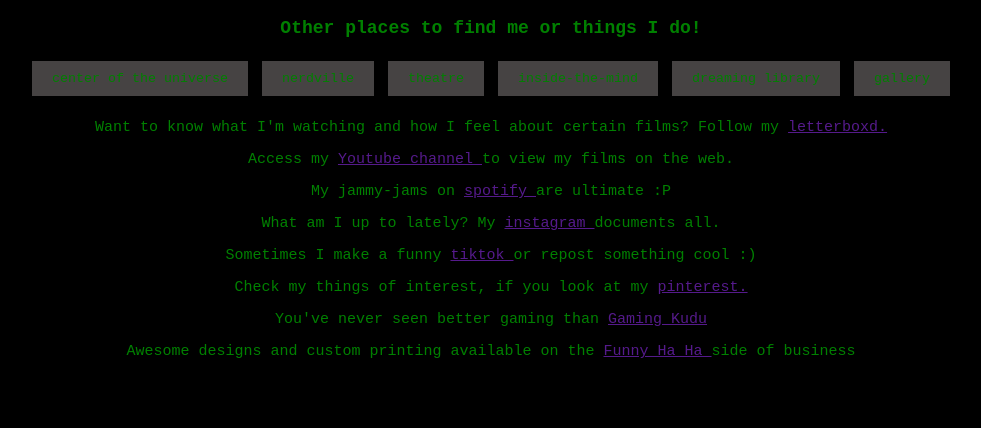
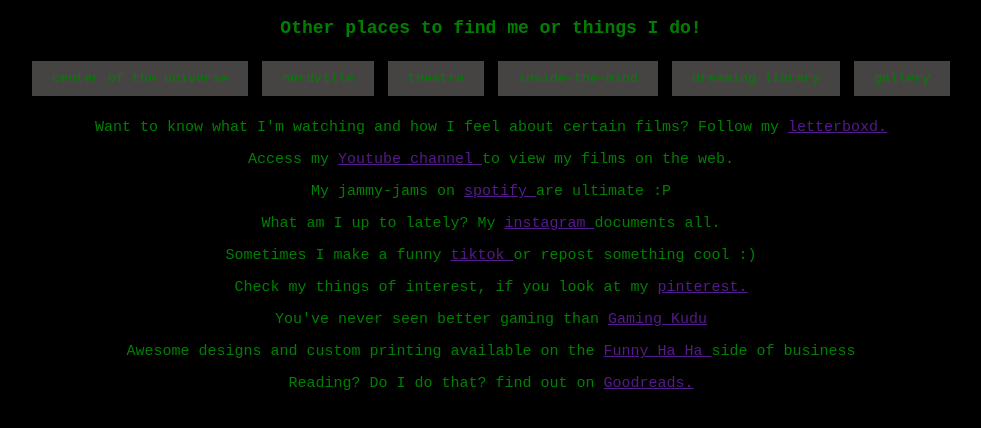
Before and after one commit to moose-does-things/moose.world, a plain HTML site: page othermes.html in a window 1280 px wide. Shown: the part 48-476 px from the top of the page, without its empty margins (149-1130 px from the left). Drawn offline with Linux system fonts and the light colour scheme.

Commit message:
Update othermes.html

```diff
--- a/othermes.html
+++ b/othermes.html
@@ -171,6 +171,12 @@ Awesome designs and custom printing available on the
 side of business
 </p>
 
+<p class="writing"
+align="center">
+Reading? Do I do that? find out on
+<a href="https://www.goodreads.com/user/show/194037370-maegan-mp4" class="link"> Goodreads. </a>
+</p>
+
 
 </body>
 </html>
```
